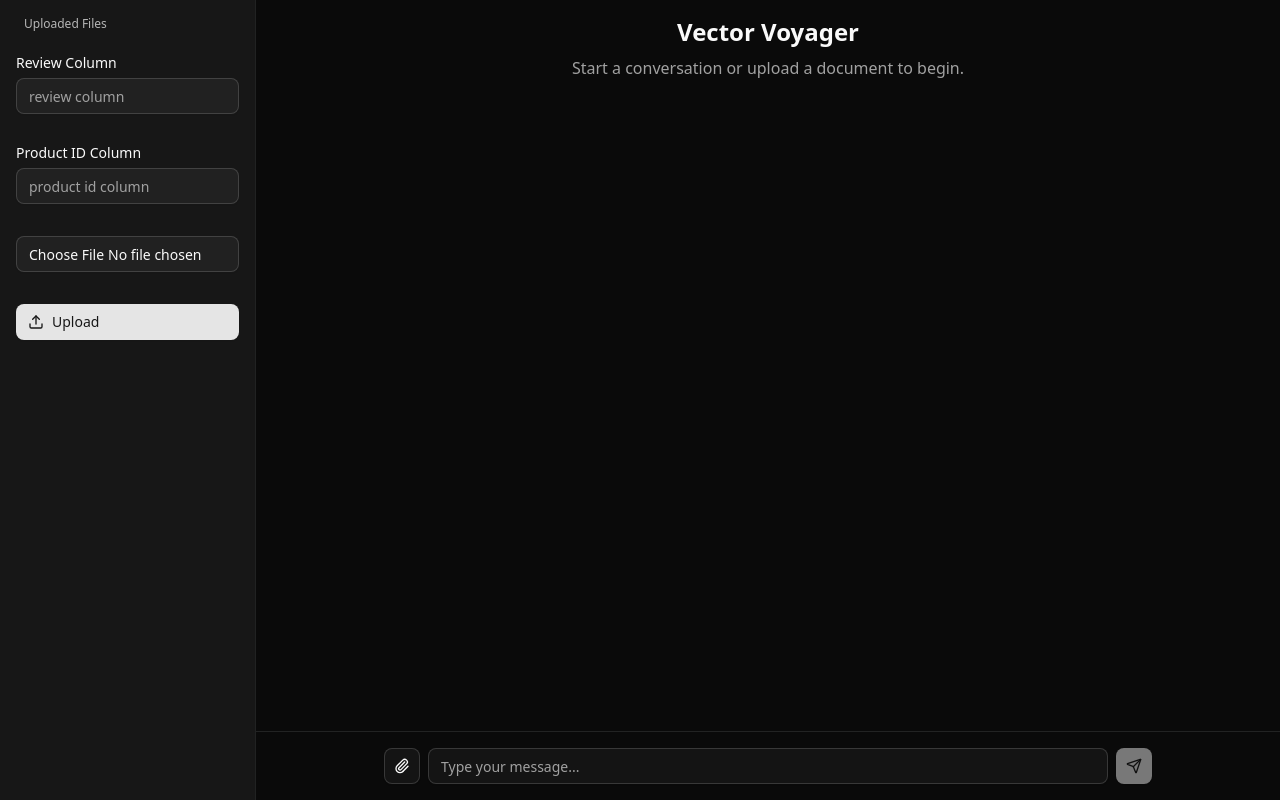
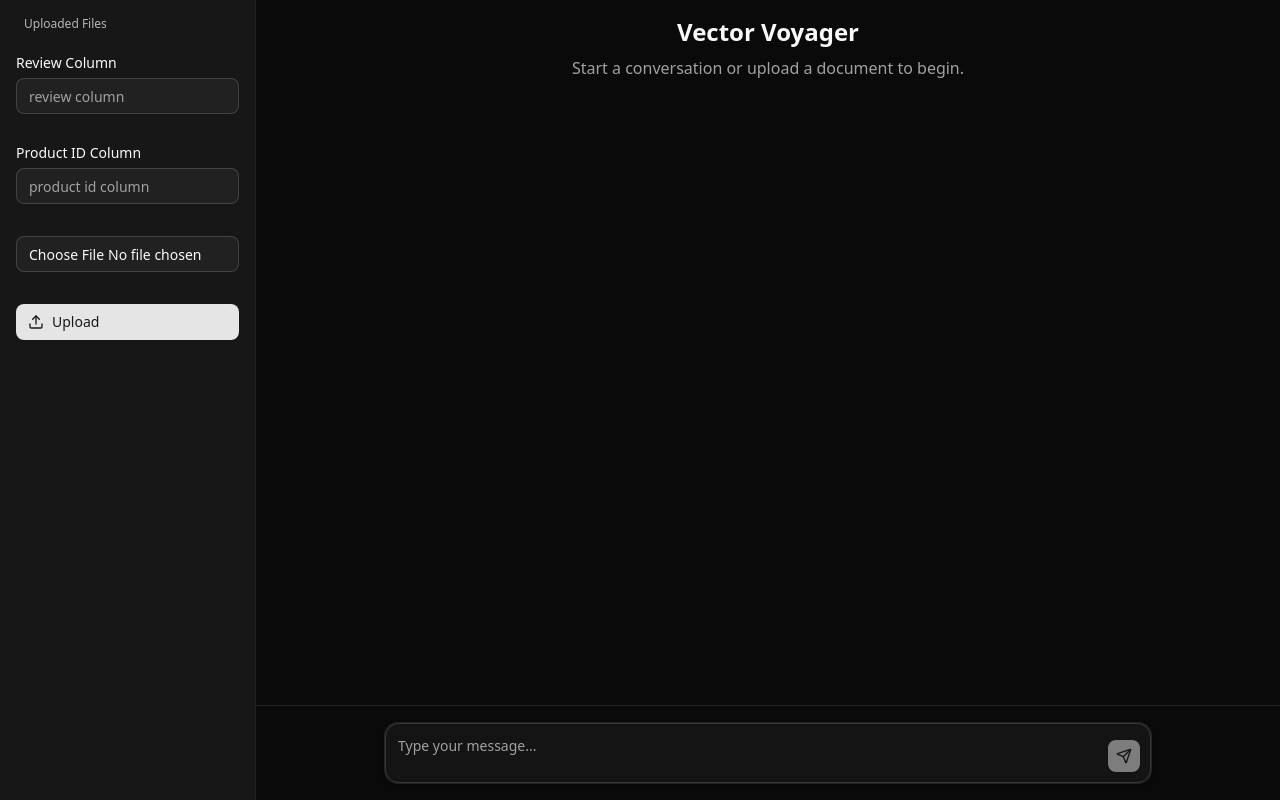
Before and after one commit to alirezaJvh/vector-voyager-ui, a Next.js app: page / in a window 1280 px wide. Built offline with nearby package versions, Linux system fonts and the light colour scheme.

Commit message:
feat: add typing-effect effect

```diff
--- a/src/components/chat/chat-interface.tsx
+++ b/src/components/chat/chat-interface.tsx
@@ -2,8 +2,8 @@
 
 import { useState, useRef, useEffect, useMemo } from 'react';
 import { Button } from '@/components/ui/button';
-import { Input } from '@/components/ui/input';
-import { PaperclipIcon, SendIcon } from 'lucide-react';
+import { Textarea } from '@/components/ui/textarea';
+import { SendIcon } from 'lucide-react';
 import { MessageComponent, Message } from '@/components/chat/message';
 import { MessageLoading } from '@/components/chat/message/loading';
 
@@ -12,8 +12,6 @@
   const [input, setInput] = useState('');
   const [isLoading, setIsLoading] = useState(false);
   const messagesEndRef = useRef<HTMLDivElement>(null);
-  const fileInputRef = useRef<HTMLInputElement>(null);
-  const [selectedFile, setSelectedFile] = useState<File | null>(null);
 
   // Auto-scroll to bottom of messages
   useEffect(() => {
@@ -21,7 +19,7 @@
   }, [messages]);
 
   const handleSendMessage = () => {
-    if (input.trim() === '' && !selectedFile) return;
+    // if (input.trim() === '' && !selectedFile) return;
 
     // Add user message
     const userMessage: Message = {
@@ -34,7 +32,7 @@
     setMessages((prev) => [...prev, userMessage]);
     setInput('');
     setIsLoading(true);
-    setSelectedFile(null);
+    // setSelectedFile(null);
 
     // Simulate assistant response after a delay
     setTimeout(() => {
@@ -56,10 +54,6 @@
       e.preventDefault();
       handleSendMessage();
     }
-  };
-
-  const triggerFileInput = () => {
-    fileInputRef.current?.click();
   };
 
   const emptyState = useMemo(() => {
@@ -94,30 +88,22 @@
 
       <div className="border-t p-4">
         <div className="mx-auto max-w-3xl">
-          <div className="flex gap-2">
-            <Button size="icon" variant="outline" onClick={triggerFileInput} className="shrink-0">
-              <PaperclipIcon className="h-4 w-4" />
-            </Button>
-            <div className="relative flex-1">
-              <Input
+          <div className="relative">
+            <div className="bg-background relative rounded-xl border shadow-sm">
+              <Textarea
                 value={input}
                 onChange={(e) => setInput(e.target.value)}
                 onKeyDown={handleKeyDown}
                 placeholder="Type your message..."
-                className="pr-10"
+                className="max-h-[200px] min-h-[60px] resize-none rounded-xl p-3 pr-10 text-base focus-visible:ring-offset-0"
+                rows={1}
               />
-              {selectedFile && (
-                <div className="text-muted-foreground mt-2 flex items-center gap-2 text-sm">
-                  <PaperclipIcon className="h-3 w-3" />
-                  <span className="truncate">{selectedFile.name}</span>
-                </div>
-              )}
             </div>
             <Button
               size="icon"
               onClick={handleSendMessage}
-              disabled={input.trim() === '' && !selectedFile}
-              className="shrink-0"
+              disabled={input.trim() === ''}
+              className="absolute right-3 bottom-3 h-8 w-8"
             >
               <SendIcon className="h-4 w-4" />
             </Button>
--- a/src/components/chat/message/index.tsx
+++ b/src/components/chat/message/index.tsx
@@ -1,5 +1,6 @@
 import { cn } from '@/lib/utils';
 import { BotIcon, UserIcon } from 'lucide-react';
+import { TypingEffect } from './typing-effect';
 
 type Message = {
   id: string;
@@ -32,7 +33,8 @@
             : 'bg-muted rounded-tl-none',
         )}
       >
-        {message.content}
+        {/* {message.content} */}
+        {isUser ? message.content : <TypingEffect text={message.content} />}
       </div>
 
       {isUser && (
--- /dev/null
+++ b/src/components/chat/message/typing-effect.tsx
@@ -0,0 +1,39 @@
+'use client';
+
+import { useState, useEffect, useRef } from 'react';
+
+interface TypingEffectProps {
+  text: string;
+  typingSpeed?: number;
+}
+
+export function TypingEffect({ text, typingSpeed = 30 }: TypingEffectProps) {
+  const [displayedText, setDisplayedText] = useState('');
+  const [currentIndex, setCurrentIndex] = useState(0);
+  //   const [isComplete, setIsComplete] = useState(false);
+  const words = useRef<string[]>([]);
+
+  useEffect(() => {
+    words.current = text.split(' ');
+    setDisplayedText('');
+    setCurrentIndex(0);
+    // setIsComplete(false);
+  }, [text]);
+
+  // Typing effect
+  useEffect(() => {
+    if (currentIndex >= words.current.length) {
+      //   setIsComplete(true);
+      return;
+    }
+
+    const timer = setTimeout(() => {
+      setDisplayedText((prev) => prev + (prev ? ' ' : '') + words.current[currentIndex]);
+      setCurrentIndex((prev) => prev + 1);
+    }, typingSpeed);
+
+    return () => clearTimeout(timer);
+  }, [currentIndex, typingSpeed]);
+
+  return <>{displayedText}</>;
+}
--- /dev/null
+++ b/src/components/ui/textarea.tsx
@@ -0,0 +1,18 @@
+import * as React from 'react';
+
+import { cn } from '@/lib/utils';
+
+function Textarea({ className, ...props }: React.ComponentProps<'textarea'>) {
+  return (
+    <textarea
+      data-slot="textarea"
+      className={cn(
+        'border-input placeholder:text-muted-foreground focus-visible:border-ring focus-visible:ring-ring/50 aria-invalid:ring-destructive/20 dark:aria-invalid:ring-destructive/40 aria-invalid:border-destructive dark:bg-input/30 flex field-sizing-content min-h-16 w-full rounded-md border bg-transparent px-3 py-2 text-base shadow-xs transition-[color,box-shadow] outline-none focus-visible:ring-[3px] disabled:cursor-not-allowed disabled:opacity-50 md:text-sm',
+        className,
+      )}
+      {...props}
+    />
+  );
+}
+
+export { Textarea };
```
Also changed, not shown: src/app/page.tsx (+0 -10 lines).
